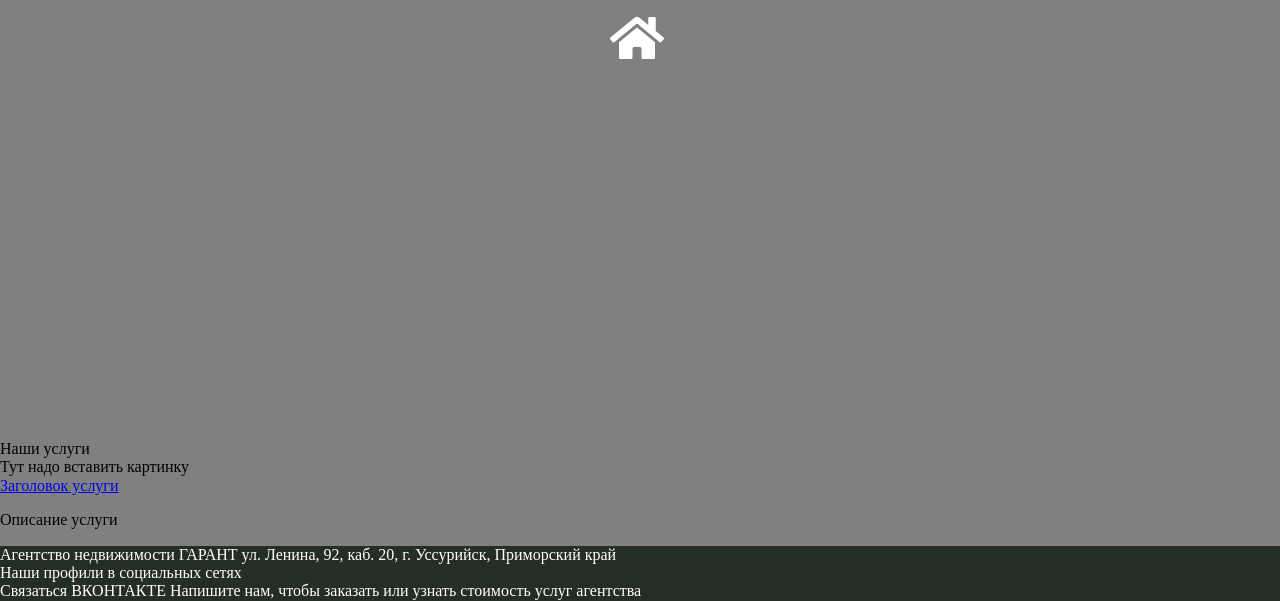
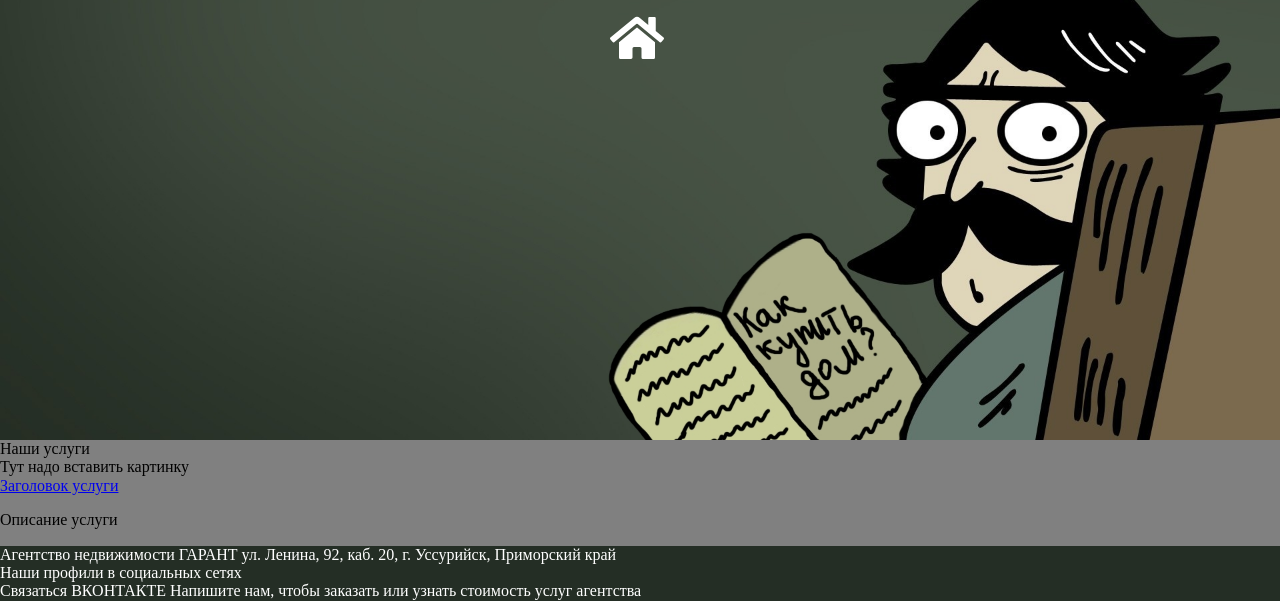
Before and after one commit to garantussur/garantussur.github.io, a plain HTML site: page index.html in a window 1280 px wide. Shown: the part 360-961 px from the top of the page. Drawn offline with nearby package versions, Linux system fonts and the light colour scheme; a web font is replaced by a local one.

Commit message:
Update main.css

```diff
--- a/css/main.css
+++ b/css/main.css
@@ -5,17 +5,10 @@ html {
 }
 
 
-/*
-
-;
-
-*/
-
-
 body {background-color: grey}
 
 .header {
-	background-image: url(../img/bg/bg-header1.jpg);
+	background-image: url(../bg/bg-header1.jpg);
 	background-repeat: no-repeat;
 	background-position: center;
 	background-size: cover;
```
